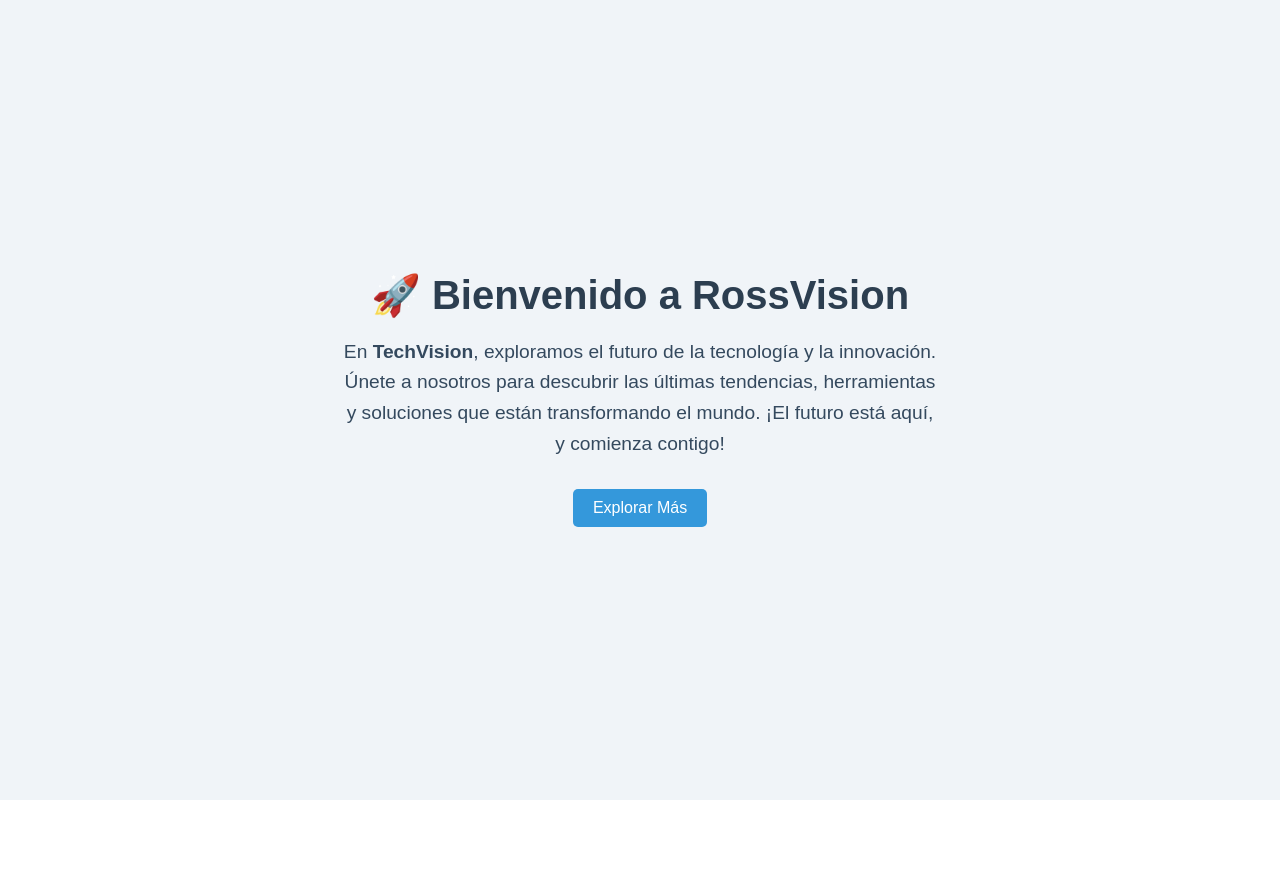
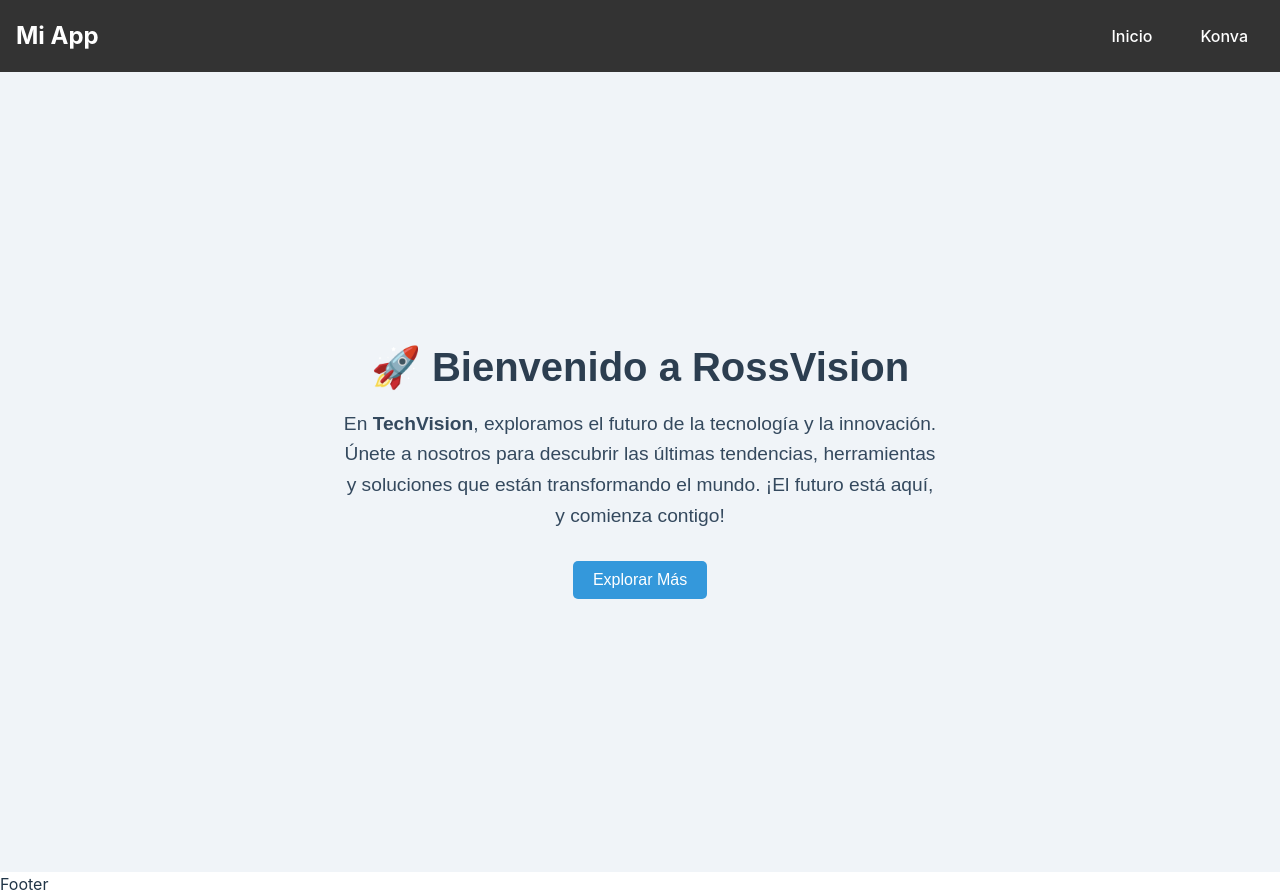
Before and after one commit to Ross1736/testing, a React (Vite) app: page / in a window 1280 px wide. Before the commit the page ends 800 px from the top, so only its background shows below. Built offline with nearby package versions, Linux system fonts and the light colour scheme.

Commit message:
feat: update app routes

```diff
--- a/src/router/SystemRouter.tsx
+++ b/src/router/SystemRouter.tsx
@@ -1,9 +1,18 @@
-import { createBrowserRouter, RouterProvider } from "react-router-dom";
+import { createBrowserRouter, Outlet, RouterProvider } from "react-router-dom";
 import { APP_ROUTES } from "./routes/app.routes";
 
 import Home from "../application/pages/Home";
+import Layout from "../shared/layout/Layout";
 
 const router = createBrowserRouter([
+  {
+    path: APP_ROUTES.HOME,
+    element: (
+      <Layout>
+        <Outlet />
+      </Layout>
+    ),
+    children: [
       {
         path: APP_ROUTES.HOME,
         element: <Home />,
@@ -19,6 +28,8 @@ const router = createBrowserRouter([
         element: <div>Not Found</div>,
         errorElement: <div>Error</div>,
       },
+    ],
+  },
 ]);
 
 const SystemRouter = () => {
--- a/src/router/routes/app.routes.ts
+++ b/src/router/routes/app.routes.ts
@@ -1,5 +1,5 @@
 export const APP_ROUTES: Record<string, string> = {
   HOME: "/",
-  KONVA: "/jonva",
+  KONVA: "/konva",
   NOT_FOUND: "/*",
 };
--- /dev/null
+++ b/src/shared/components/Menu.module.scss
@@ -0,0 +1,76 @@
+// Estilos generales del navbar
+.navbar {
+  display: flex;
+  justify-content: space-between;
+  align-items: center;
+  background-color: #333;
+  padding: 1rem;
+  color: white;
+}
+
+// Logo
+.navbarLogo a {
+  color: white;
+  text-decoration: none;
+  font-size: 1.5rem;
+  font-weight: bold;
+}
+
+// Links del menú
+.navbarLinks {
+  display: flex;
+  gap: 1rem;
+
+  a {
+    color: white;
+    text-decoration: none;
+    padding: 0.5rem 1rem;
+    transition: background-color 0.3s;
+
+    &:hover {
+      background-color: #555;
+      border-radius: 4px;
+    }
+  }
+
+  // Estilos para móviles
+  @media (max-width: 768px) {
+    position: absolute;
+    top: 60px;
+    right: 0;
+    background-color: #333;
+    flex-direction: column;
+    width: 100%;
+    text-align: center;
+    display: none;
+
+    // Clase active para mostrar el menú
+    &.active {
+      display: flex;
+    }
+  }
+}
+
+// Botón sin estilos
+.navbarToggle {
+  display: none; // Oculto por defecto
+  flex-direction: column;
+  cursor: pointer;
+  background: none; // Fondo transparente
+  border: none; // Sin bordes
+  padding: 0; // Sin padding
+  margin: 0; // Sin margen
+
+  .bar {
+    width: 25px;
+    height: 3px;
+    background-color: white;
+    margin: 4px 0;
+    transition: transform 0.3s, opacity 0.3s;
+  }
+
+  // Mostrar en móviles
+  @media (max-width: 768px) {
+    display: flex;
+  }
+}
--- /dev/null
+++ b/src/shared/components/Menu.tsx
@@ -0,0 +1,37 @@
+import { useState } from "react";
+import style from "./Menu.module.scss";
+import { APP_ROUTES } from "../../router/routes/app.routes";
+import { Link } from "react-router-dom";
+
+function Menu(): JSX.Element {
+  const [isOpen, setIsOpen] = useState<boolean>(false);
+
+  const toggleMenu = () => {
+    setIsOpen(!isOpen);
+  };
+
+  return (
+    <header className={style.navbar}>
+      <div className={style.navbarLogo}>
+        <a href={APP_ROUTES.HOME}>Mi App</a>
+      </div>
+
+      <div className={`${style.navbarLinks} ${isOpen ? style.active : ""}`}>
+        <Link to={APP_ROUTES.HOME}>Inicio</Link>
+        <Link to={APP_ROUTES.KONVA}>Konva</Link>
+      </div>
+
+      <button
+        className={style.navbarToggle}
+        onClick={toggleMenu}
+        aria-label="Abrir menú"
+      >
+        <span className={style.bar}></span>
+        <span className={style.bar}></span>
+        <span className={style.bar}></span>
+      </button>
+    </header>
+  );
+}
+
+export default Menu;
--- /dev/null
+++ b/src/shared/layout/Layout.tsx
@@ -0,0 +1,15 @@
+import Menu from "../components/Menu";
+
+function Layout({ children }: Readonly<{ children: React.ReactNode }>) {
+  return (
+    <div>
+      <Menu />
+
+      <main>{children}</main>
+
+      <footer>Footer</footer>
+    </div>
+  );
+}
+
+export default Layout;
```
Lines whose indentation alone changed are shown as unchanged.
